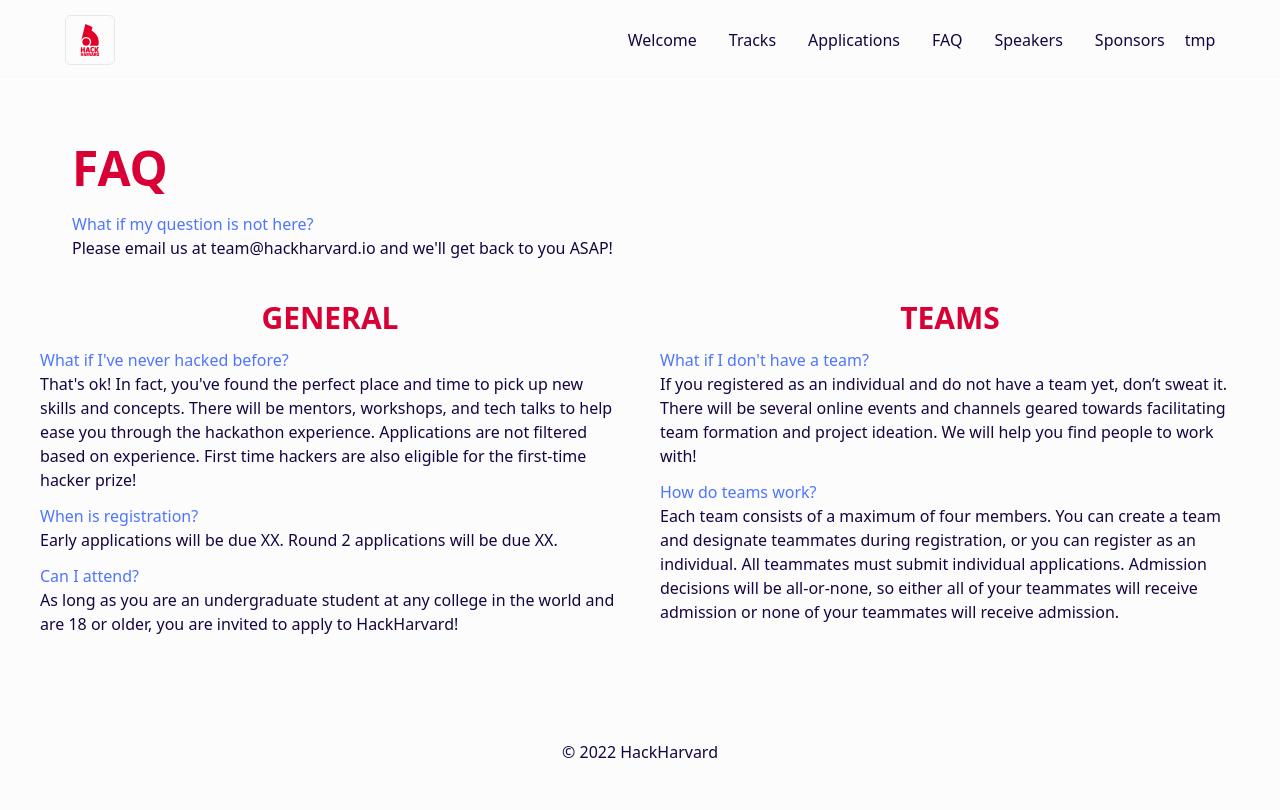
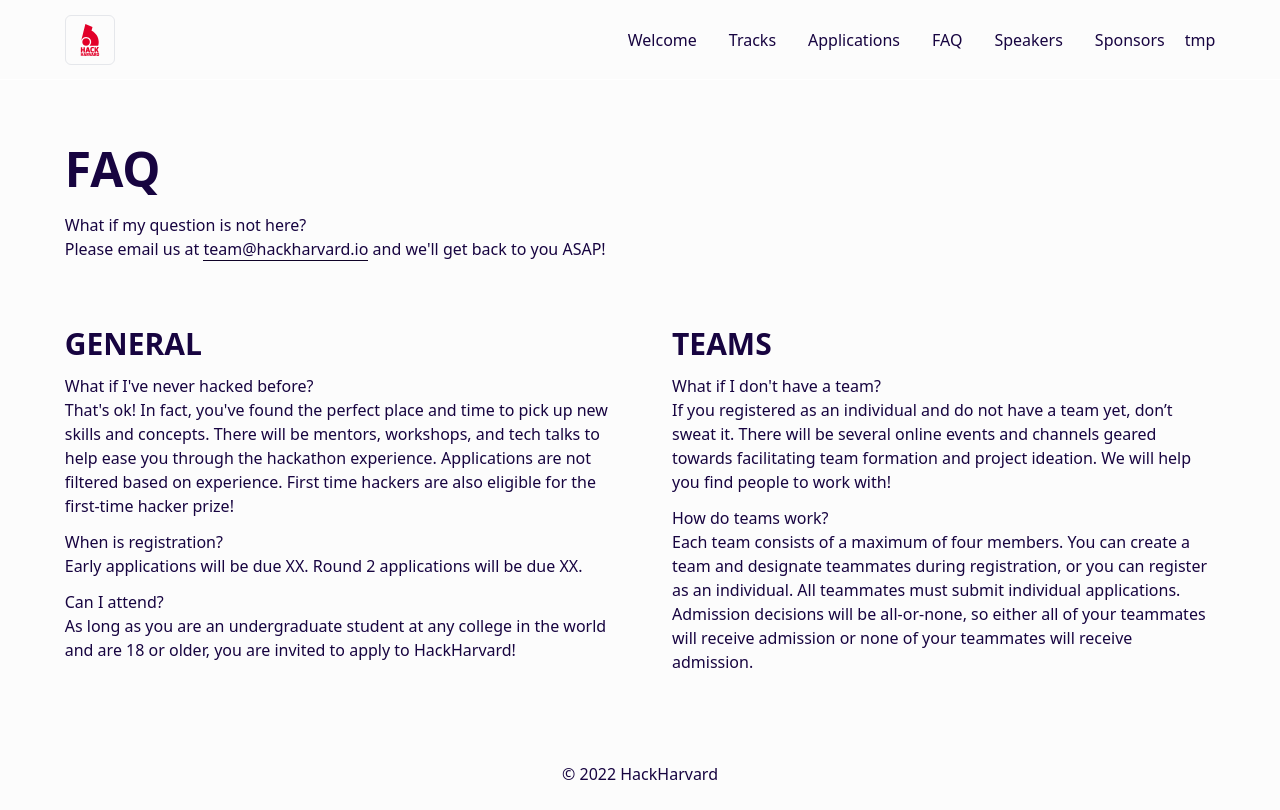
Before and after one commit to hackharvard/dayof, a SvelteKit app: page / in a window 1280 px wide. Built offline with nearby package versions, Linux system fonts and the light colour scheme.

Commit message:
Light cleanup

```diff
--- a/src/lib/sections/Faq.svelte
+++ b/src/lib/sections/Faq.svelte
@@ -1,27 +1,45 @@
-<div class="ml-10 mr-10 mt-36 mb-20">
-    <div class="ml-8">
-        <h1 class="text-5xl font-bold text-theme-red"> FAQ </h1>
-        <p class="mt-5 text-theme-blue-200"> What if my question is not here? </p>
-        <p> Please email us at team@hackharvard.io and we'll get back to you ASAP!</p>
+<div class="p-dynamic">
+  <div>
+    <h1 class="text-red-700 text-5xl font-bold">FAQ</h1>
+    <p class="text-blue-700 mt-5">What if my question is not here?</p>
+    <p>
+      Please email us at <a class="link" href="mailto:team@hackharvard.io">team@hackharvard.io</a> and
+      we'll get back to you ASAP!
+    </p>
+  </div>
+  <div class="mt-dynamic grid grid-cols-2 gap-6">
+    <div class="col-span-1">
+      <h3 class="text-red-700 text-3xl font-bold">GENERAL</h3>
+      <h1 class="text-blue-700 mt-3">What if I've never hacked before?</h1>
+      <p>
+        That's ok! In fact, you've found the perfect place and time to pick up new skills and
+        concepts. There will be mentors, workshops, and tech talks to help ease you through the
+        hackathon experience. Applications are not filtered based on experience. First time hackers
+        are also eligible for the first-time hacker prize!
+      </p>
+      <h1 class="text-blue-700 mt-3">When is registration?</h1>
+      <p>Early applications will be due XX. Round 2 applications will be due XX.</p>
+      <h1 class="text-blue-700 mt-3">Can I attend?</h1>
+      <p>
+        As long as you are an undergraduate student at any college in the world and are 18 or older,
+        you are invited to apply to HackHarvard!
+      </p>
     </div>
-
-    <div class="grid grid-cols-2 mt-10">
-        <div class="col-span-1 mr-5">
-            <h3 class="font-bold text-3xl text-center text-theme-red"> GENERAL </h3>
-            <h1 class="mt-3 text-theme-blue-200"> What if I've never hacked before? </h1>
-            <p> That's ok! In fact, you've found the perfect place and time to pick up new skills and concepts. There will be mentors, workshops, and tech talks to help ease you through the hackathon experience. Applications are not filtered based on experience. First time hackers are also eligible for the first-time hacker prize!</p>
-            <h1 class="mt-3 text-theme-blue-200"> When is registration? </h1>
-            <p> Early applications will be due XX. Round 2 applications will be due XX.</p>
-            <h1 class="mt-3 text-theme-blue-200"> Can I attend? </h1>
-            <p> As long as you are an undergraduate student at any college in the world and are 18 or older, you are invited to apply to HackHarvard!</p>
-        </div>
-        <div class="col-span-1 ml-5">
-            <h3 class="font-bold text-3xl text-center text-theme-blue-200 text-theme-red"> TEAMS </h3>
-            <h1 class="mt-3 text-theme-blue-200"> What if I don't have a team? </h1>
-            <p> If you registered as an individual and do not have a team yet, don’t sweat it. There will be several online events and channels geared towards facilitating team formation and project ideation. We will help you find people to work with!</p>
-            <h1 class="mt-3 text-theme-blue-200"> How do teams work? </h1>
-            <p> Each team consists of a maximum of four members. You can create a team and designate teammates during registration, or you can register as an individual. All teammates must submit individual applications. Admission decisions will be all-or-none, so either all of your teammates will receive admission or none of your teammates will receive admission.</p>
-        </div>
+    <div class="col-span-1 ml-5">
+      <h3 class="text-red-700 text-3xl font-bold">TEAMS</h3>
+      <h1 class="text-blue-700 mt-3">What if I don't have a team?</h1>
+      <p>
+        If you registered as an individual and do not have a team yet, don’t sweat it. There will be
+        several online events and channels geared towards facilitating team formation and project
+        ideation. We will help you find people to work with!
+      </p>
+      <h1 class="text-blue-700 mt-3">How do teams work?</h1>
+      <p>
+        Each team consists of a maximum of four members. You can create a team and designate
+        teammates during registration, or you can register as an individual. All teammates must
+        submit individual applications. Admission decisions will be all-or-none, so either all of
+        your teammates will receive admission or none of your teammates will receive admission.
+      </p>
     </div>
-
+  </div>
 </div>
--- a/tailwind.config.js
+++ b/tailwind.config.js
@@ -29,15 +29,7 @@
         300: '#170440',
         400: '#110133',
         500: '#0F0327'
-      },
-      theme: {
-        blue: {
-          100: '#6FEEFF',
-          200: '#4E75FF'
-        },
-        red: '#D80034'
       }
-
     },
     extend: {
       backgroundImage: {
```
